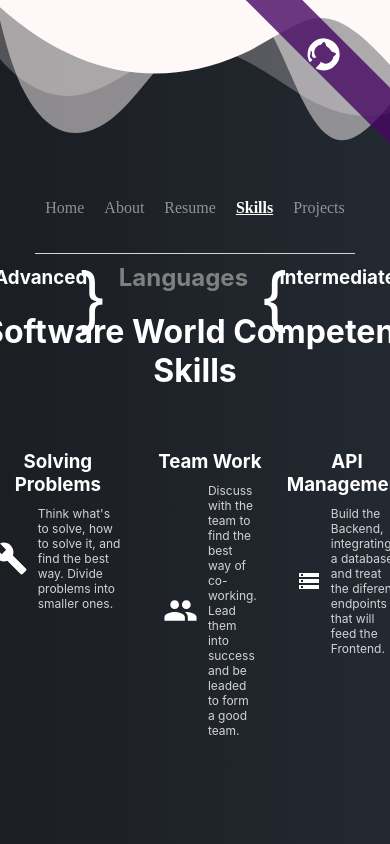
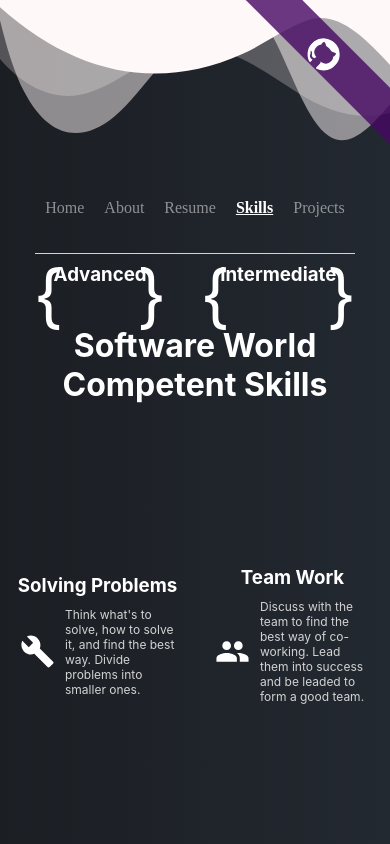
Before and after one commit to antonicarol/AntoniCarolWeb, a React (Create React App) app: page /skills in a window 390 px wide. Built offline with nearby package versions, Linux system fonts and the light colour scheme.

Commit message:
Made better responsive, skills responsive and about improved

```diff
--- a/src/pages/css/About.css
+++ b/src/pages/css/About.css
@@ -79,10 +79,12 @@
     place-items: center;
     margin-bottom: 20px;
   }
+
   .about__center > .about__title {
     text-align: center;
   }
   .about__center > p {
     text-align: center;
+    font-size: 20px;
   }
 }
--- a/src/pages/css/Home.css
+++ b/src/pages/css/Home.css
@@ -54,6 +54,6 @@
   }
 
   .home__icons > svg {
-    font-size: 64px;
+    font-size: 32px;
   }
 }
--- a/src/pages/css/Skills.css
+++ b/src/pages/css/Skills.css
@@ -50,7 +50,6 @@
   text-align: center;
   color: white;
   padding: 10px;
-  margin-bottom: 40px;
 }
 
 .skills__competent__content {
@@ -84,4 +83,32 @@
   .skills__competentItem > div > p {
     font-size: 12px;
   }
+  .skills__competent__content {
+    display: grid;
+    grid-template-columns: repeat(2, 0.5fr);
+    grid-gap: -10px;
+    grid-auto-columns: minmax(20%, 30%);
+    grid-auto-rows: minmax(80%, 100%);
+    place-items: center;
+  }
+  .skills__languagesItem {
+    display: flex;
+    flex-direction: column;
+    align-items: center;
+    padding: 10px 20px;
+    position: relative;
+    margin-bottom: 20px;
+  }
+  .skills__languages > h2 {
+    display: none;
+  }
+
+  .skills__languagesIcons > h3 {
+    font-size: 14px;
+  }
+
+  .skills__languagesIcons > svg {
+    padding: 10px;
+    font-size: 26px;
+  }
 }
```
Also changed, not shown: 1 other file (tests, documents, lock files or other folders).
